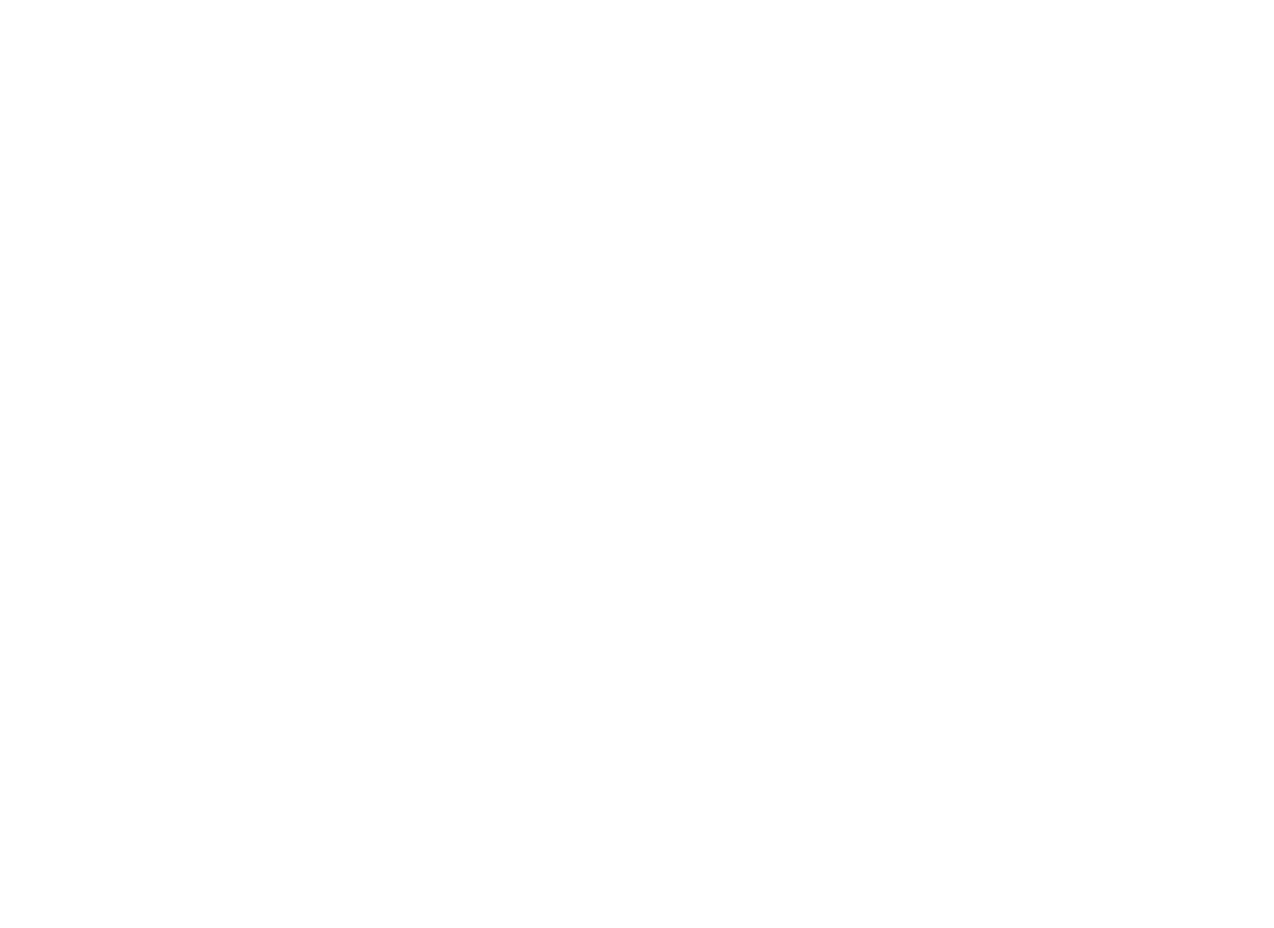
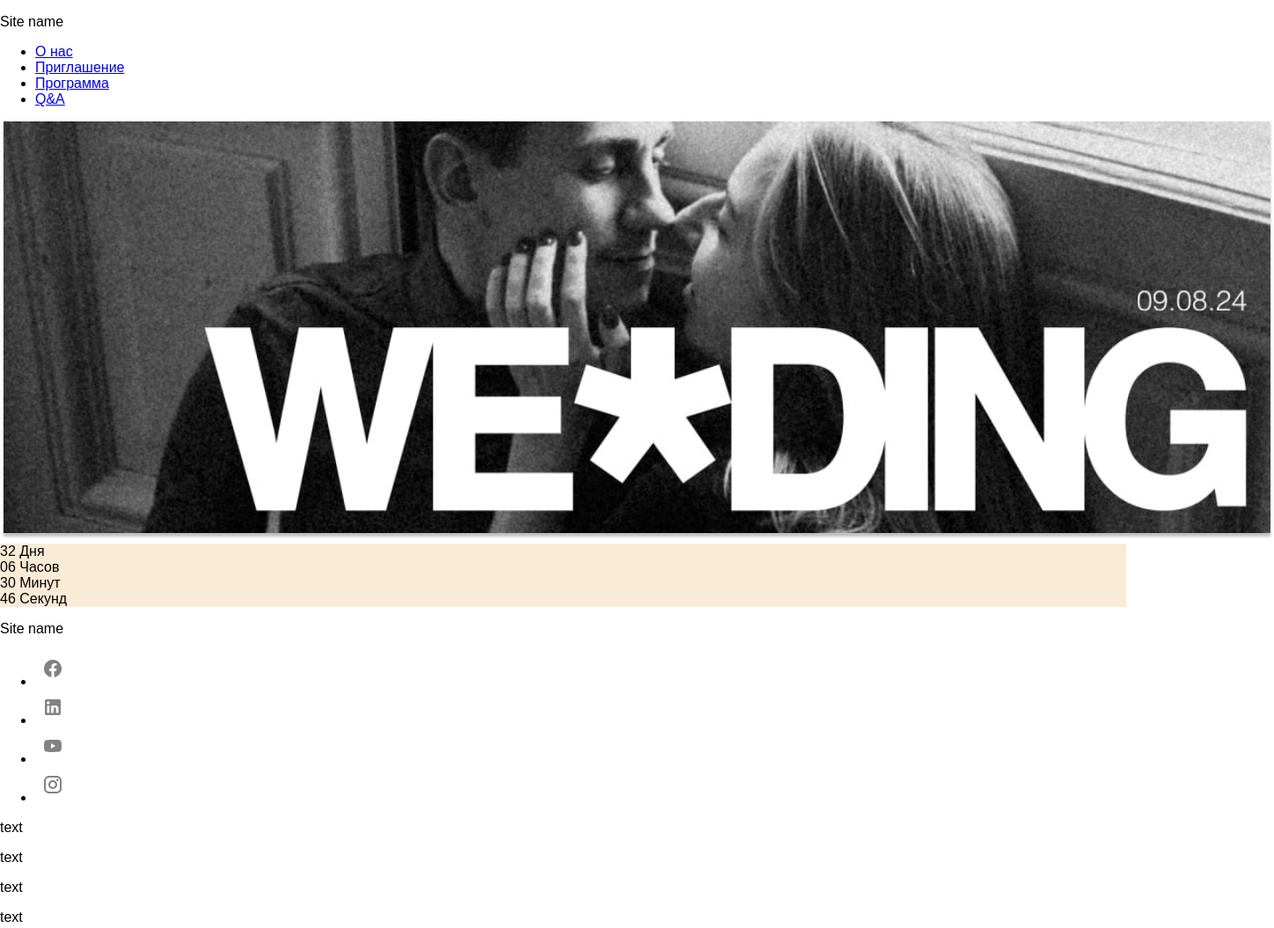
Before and after one commit to rkvrpl/wedding, a plain HTML site: page index.html in a window 1280 px wide. Shown: the whole page at 88% size, 1448 px wide, since content can reach past the window. Before the commit the page ends 800 px from the top, so only its background shows below. Drawn offline with Linux system fonts and the light colour scheme.

Commit message:
added markup and js timer

```diff
--- a/assets/script/script.js
+++ b/assets/script/script.js
@@ -1 +1,46 @@
 "use strict"
+
+function getNoun(number, one, two, five) {
+	let n = Math.abs(number)
+	n %= 100;
+	if (n >= 5 && n <= 20) {
+		return five
+	}
+	n %= 10;
+	if (n === 1) {
+		return one
+	}
+	if (n >= 2 && n <= 4) {
+		return two
+	}
+	return five
+}
+function timer() {
+    let currentDate = new Date()
+    let deadline = new Date(2024, 6, 22, 23, 15)
+    const result = (deadline - currentDate)+1000
+    if (result < 0) {
+        const el = document.querySelector('.timer__container')
+        el.innerHTML = `<div class='today'>Сегодня!</div>`
+        return undefined
+    }
+    let seconds = Math.floor((result/1000)%60)
+    let minutes = Math.floor((result/1000/60)%60)
+    let hours = Math.floor((result/1000/60/60)%24)
+    let days = Math.floor(result/1000/60/60/24)
+    if (seconds < 10) seconds = '0' + seconds
+    if (minutes < 10) minutes = '0' + minutes
+    if (hours < 10) hours = '0' + hours
+	document.querySelector('.seconds').textContent = seconds
+	document.querySelector('.minutes').textContent = minutes
+	document.querySelector('.hours').textContent = hours
+	document.querySelector('.days').textContent = days
+	document.querySelector('.timer__days').textContent = getNoun(days, 'День', 'Дня', 'Дней')
+	document.querySelector('.timer__hours').textContent = getNoun(hours, 'Час', 'Часа', 'Часов')
+	document.querySelector('.timer__minutes').textContent = getNoun(minutes, 'Минута', 'Минуты', 'Минут')
+	document.querySelector('.timer__seconds').textContent = getNoun(seconds, 'Секунда', 'Секунды', 'Секунд')
+	setTimeout(timer, 1000)
+}
+window.onload = function() {
+    timer()
+}
--- a/assets/style/style.css
+++ b/assets/style/style.css
@@ -0,0 +1,11 @@
+.timer{
+	background-color: antiquewhite;
+}
+#timer{
+	background-color: khaki;
+	width: 500px;
+	height: 200px;
+}
+.today{
+	background-color: rgb(197, 77, 77);
+}
--- a/index.html
+++ b/index.html
@@ -8,6 +8,60 @@
     <title>A+V</title>
 </head>
 <body>
+    <header>
+        <p>Site name</p>
+        <nav>
+            <ul>
+                <li><a href='#'>О нас</a></li>
+                <li><a href='#'>Приглашение</a></li>
+                <li><a href='#'>Программа</a></li>
+                <li><a href='#'>Q&A</a></li>
+            </ul>
+        </nav>
+    </header>
+    <main>
+        <section>
+            <img src='./assets/img/banner.jpeg' alt='img'>
+        </section>
+        <section class='timer'>
+            <div class='timer__container'>
+                <div>
+                    <span class='days'></span>
+                    <span class='timer__days'></span>
+                </div>
+                <div>
+                    <span class='hours'></span>
+                    <span class='timer__hours'></span>
+                </div>
+                <div>
+                    <span class='minutes'></span>
+                    <span class='timer__minutes'></span>
+                </div>
+                <div>
+                    <span class='seconds'></span>
+                    <span class='timer__seconds'></span>
+                </div>
+            </div>
+        </section>
+    </main>
+    <footer>
+        <div>
+            <p>Site name</p>
+            <ul>
+                <li><a href='#'><img src='./assets/icon/fb.svg' alt=''></a></li>
+                <li><a href='#'><img src='./assets/icon/in.svg' alt=''></a></li>
+                <li><a href='#'><img src='./assets/icon/yt.svg' alt=''></a></li>
+                <li><a href='#'><img src='./assets/icon/inst.svg' alt=''></a></li>
+            </ul>
+        </div>
+        <div>
+            <p>text</p>
+            <p>text</p>
+            <p>text</p>
+            <p>text</p>
+        </div>
+    </footer>
+
     <script src="./assets/script/script.js"></script>
 </body>
 </html>
```
Also changed, not shown: assets/icon/fb.svg (added), assets/icon/in.svg (added), assets/icon/inst.svg (added), assets/icon/yt.svg (added), assets/img/banner.jpeg (added), 4 other files.
